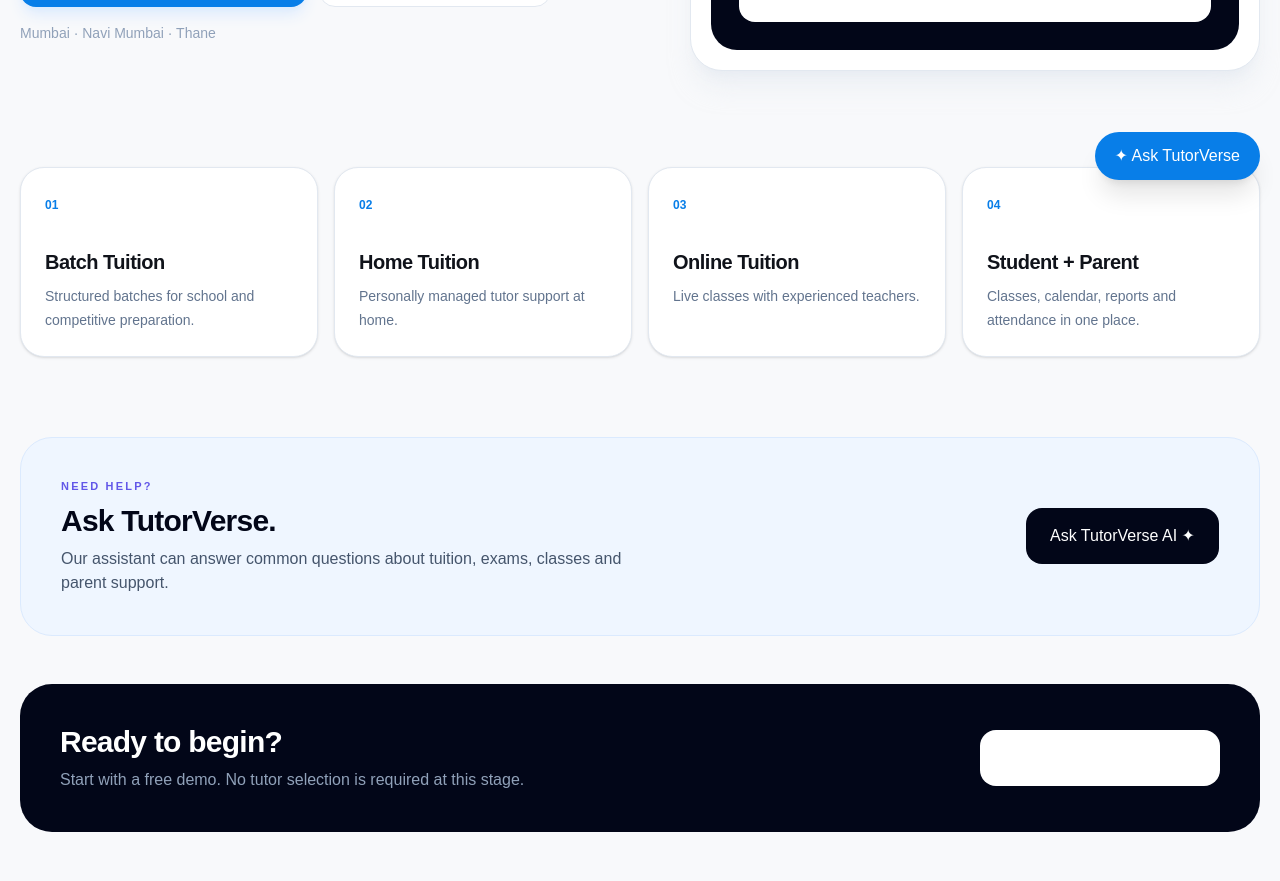
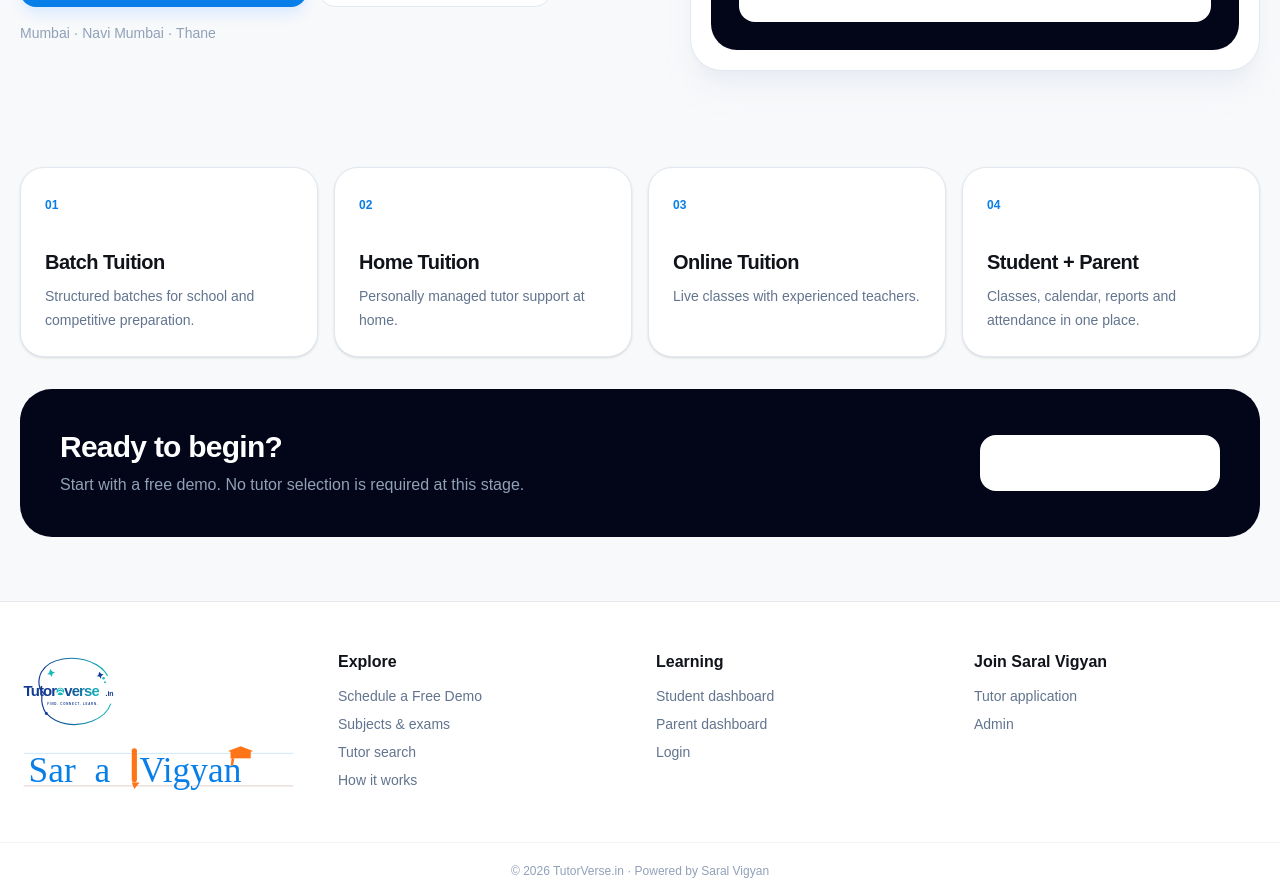
Before and after one commit to randomsoul/TutorVerse, a Next.js app: page / in a window 1280 px wide. Shown: the part 600-1481 px from the top of the page. Built offline with nearby package versions, Linux system fonts and the light colour scheme; no server answers.

Commit message:
Fix homepage static build and keep demo-focused layout

```diff
--- a/app/page.tsx
+++ b/app/page.tsx
@@ -1,6 +1,5 @@
 import Link from 'next/link';
 import { Header, Footer } from './components/site';
-import AIChat from './components/ai-chat';
 
 const cards=[
   ['01','Batch Tuition','Structured batches for school and competitive preparation.'],
@@ -15,6 +14,5 @@ export default function Home(){return <><Header/><main>
   <div className="rounded-[32px] border border-slate-200 bg-white p-5 shadow-xl shadow-slate-200/50"><div className="rounded-[26px] bg-slate-950 p-7 text-white"><div className="flex items-center justify-between"><span className="text-xs font-black uppercase tracking-[.2em] text-slate-400">Start here</span><span className="rounded-full bg-white/10 px-3 py-1 text-xs font-bold">Free demo</span></div><h2 className="mt-8 text-3xl font-black tracking-tight">One simple request.</h2><div className="mt-6 grid gap-3"><div className="rounded-2xl bg-white/10 p-4"><b>1.</b> Tell us about the student</div><div className="rounded-2xl bg-white/10 p-4"><b>2.</b> Pick a convenient time</div><div className="rounded-2xl bg-white/10 p-4"><b>3.</b> Our team confirms the demo</div></div><Link href="/demo" className="mt-6 block rounded-2xl bg-white px-5 py-4 text-center font-black text-slate-950">Schedule your free demo</Link></div></div>
 </section>
 <section className="mx-auto grid max-w-7xl gap-4 px-5 pb-8 sm:grid-cols-2 lg:grid-cols-4">{cards.map(c=><article key={c[0]} className="rounded-3xl border border-slate-200 bg-white p-6 shadow-sm"><span className="text-xs font-black text-[#087ee8]">{c[0]}</span><h3 className="mt-8 text-xl font-black tracking-tight">{c[1]}</h3><p className="mt-2 text-sm leading-6 text-slate-500">{c[2]}</p></article>)}</section>
-<section className="mx-auto max-w-7xl px-5 py-12"><div className="rounded-[32px] border border-blue-100 bg-blue-50 p-8 sm:p-10"><div className="flex flex-col gap-6 md:flex-row md:items-center md:justify-between"><div><p className="eyebrow">Need help?</p><h2 className="mt-2 text-3xl font-black tracking-tight text-slate-950">Ask TutorVerse.</h2><p className="mt-2 max-w-xl text-slate-600">Our assistant can answer common questions about tuition, exams, classes and parent support.</p></div><button onClick={()=>window.dispatchEvent(new CustomEvent('open-tutorverse-chat'))} className="rounded-2xl bg-slate-950 px-6 py-4 font-black text-white">Ask TutorVerse AI ✦</button></div></div></section>
 <section className="mx-auto max-w-7xl px-5 pb-16"><div className="rounded-[32px] bg-slate-950 p-8 text-white sm:p-10"><div className="flex flex-col gap-5 md:flex-row md:items-center md:justify-between"><div><h2 className="text-3xl font-black tracking-tight">Ready to begin?</h2><p className="mt-2 text-slate-400">Start with a free demo. No tutor selection is required at this stage.</p></div><Link href="/demo" className="rounded-2xl bg-white px-6 py-4 font-black text-slate-950">Schedule a Free Demo →</Link></div></div></section>
-</main><Footer/><AIChat/></>}
+</main><Footer/></>}
```
